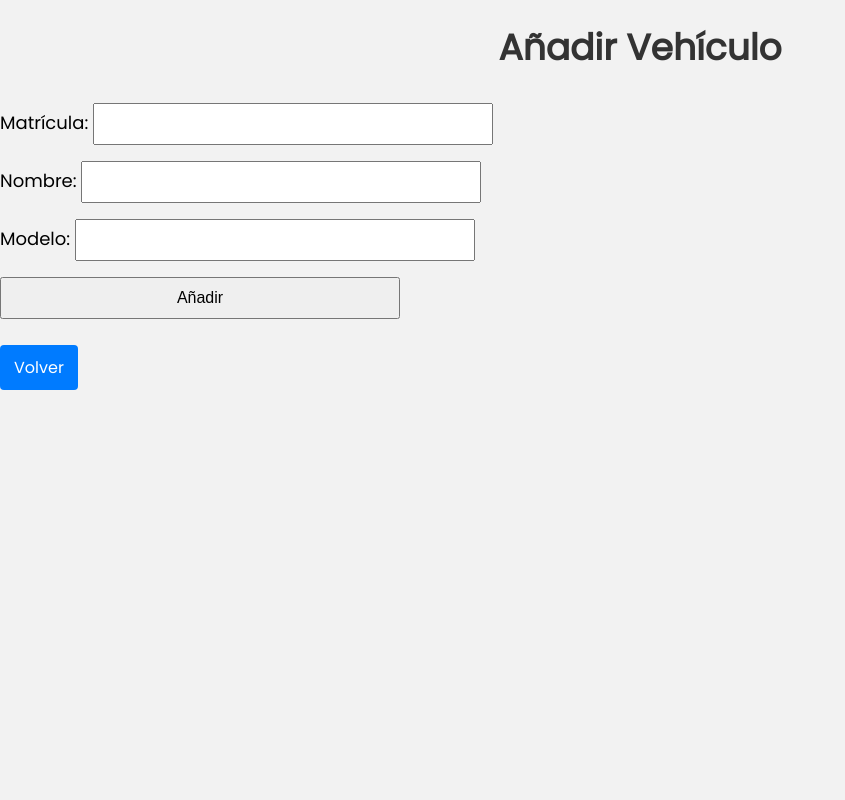
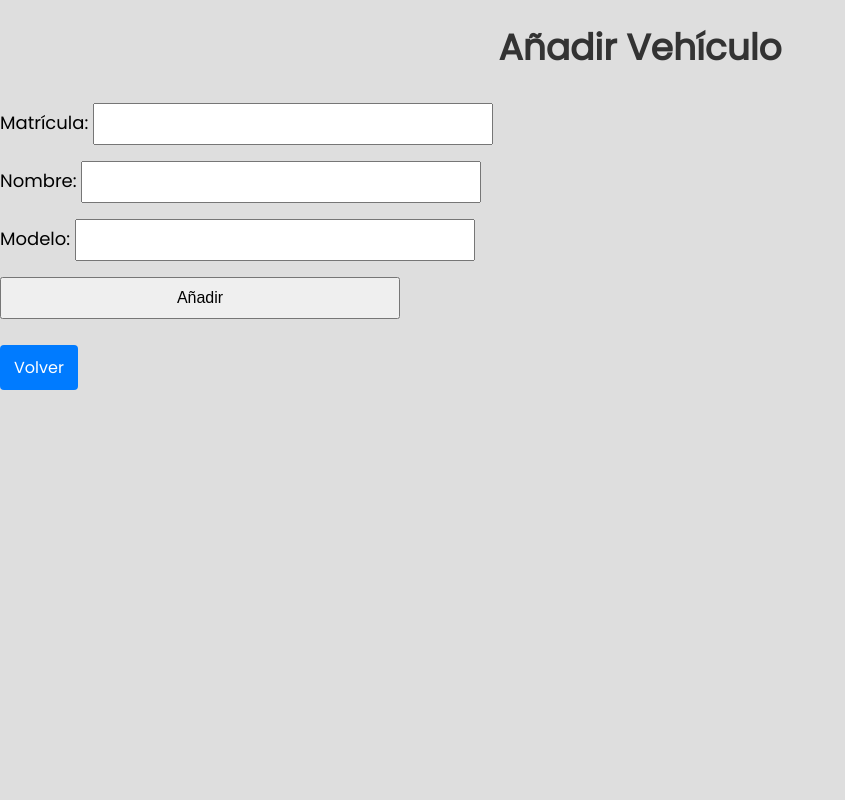
Before and after one commit to MRealFB/Web_Registro_Coches, a Flask app: page /add in a window 1280 px wide. Shown: the whole page, without its empty margins (0-845 px from the left). Run offline with Flask 3, Linux system fonts and the light colour scheme.

Commit message:
Update style.css

```diff
--- a/static/style.css
+++ b/static/style.css
@@ -3,7 +3,7 @@
 body {
     font-family: 'Poppins', Arial, sans-serif;
     font-size: 18px;
-    background-color: #f2f2f2;
+    background-color: #dedede;
     margin: 0;
     padding: 20px 0;
 }
```
